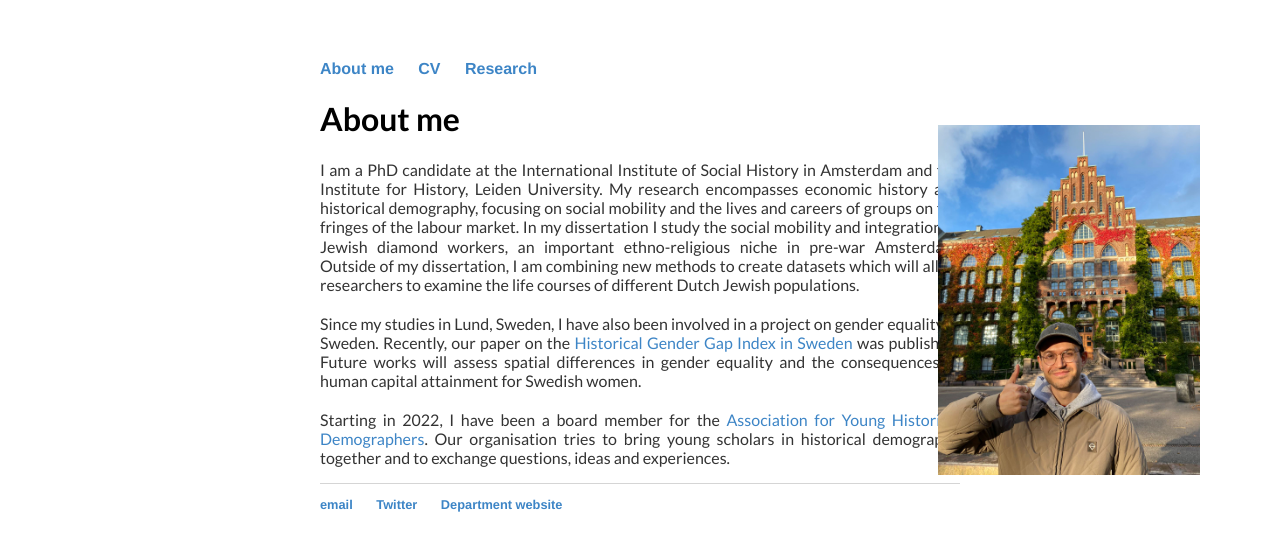
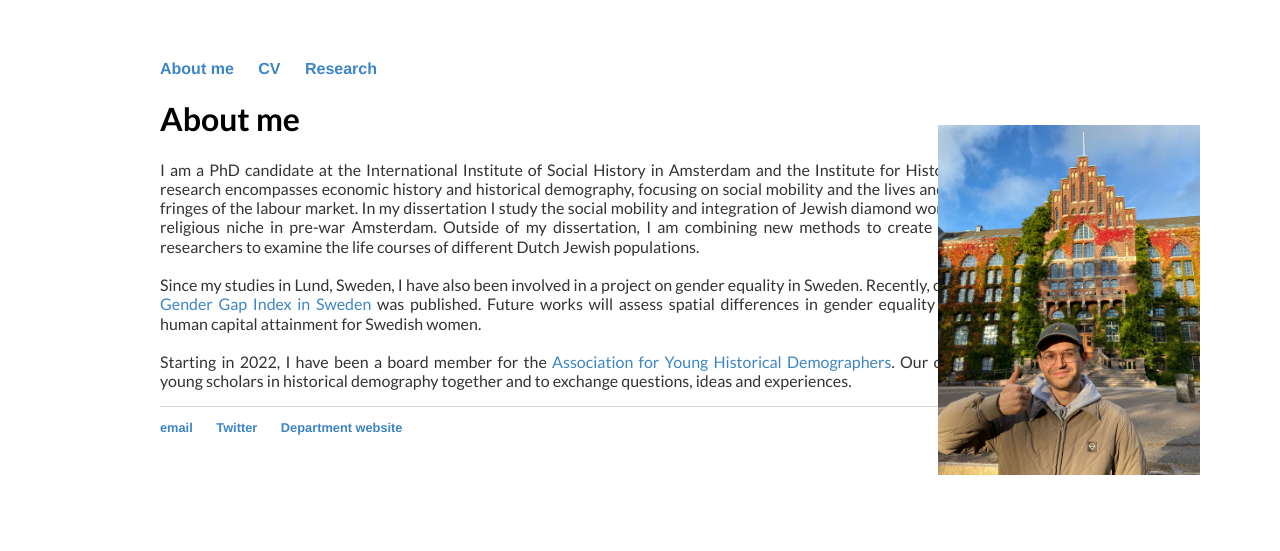
Before and after one commit to kok-joris/kok-joris.github.io, a Jekyll site: the page built from index.html, in a window 1280 px wide. Shown: the top 551 px of the page. Built offline with Jekyll 4.4.1, drawn with Linux system fonts in a browser that asks for light colours; Markdown is read by kramdown in place of the engine named in the settings.

Commit message:
Update main.css

```diff
--- a/css/main.css
+++ b/css/main.css
@@ -1,6 +1,6 @@
 body {
     margin: 60px auto;
-    width: 50%;
+    width: 75%;
 }
 nav ul, footer ul {
     font-family:'Helvetica', 'Arial', 'Sans-Serif';
```
